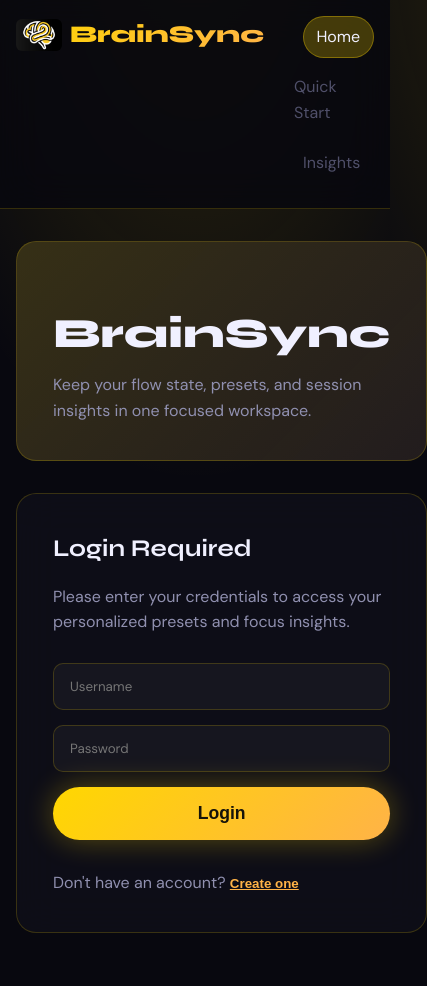
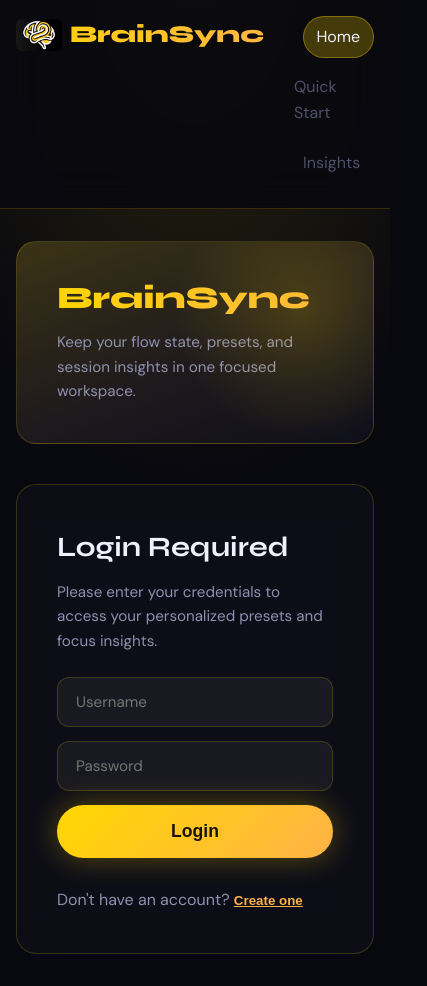
Before and after one commit to CosmicLegacy2296/BrainSync, a browser extension: page website/index.html in a window 390 px wide. Shown: the whole page, 427 px wide, since content can reach past the window. Before the commit the page ends 965 px from the top, so only its background shows below. Drawn offline with Linux system fonts and the light colour scheme.

Commit message:
fix: repair login page UI - fix BrainSync text overflow and polish layout
- Reduce login-mark font size from clamp(2.6rem, 7vw, 4.5rem) to clamp(2.2rem, 4.5vw, 3.6rem) to prevent overflow
- Add overflow: hidden and text-overflow: ellipsis to .login-mark
- Apply gold gradient to .login-mark text matching brand colors
- Add overflow: hidden to both .login-visual and .login-card panels
- Add decorative radial glow pseudo-element to .login-visual
- Improve .login-visual background gradient for richer appearance
- Add flex layout to .login-card for vertical centering
- Polish input fields: rounded corners, font-size, smooth transitions
- Improve login-card h2 typography and spacing
- Add responsive font-size override for .login-mark on mobile

```diff
--- a/website/styles.css
+++ b/website/styles.css
@@ -218,10 +218,10 @@ a {
 
 .login-wall {
   display: none;
-  grid-template-columns: minmax(0, 1fr) minmax(320px, 420px);
-  gap: 2rem;
+  grid-template-columns: 1fr minmax(320px, 420px);
+  gap: 2.5rem;
   align-items: stretch;
-  max-width: 960px;
+  max-width: 1000px;
   margin: 80px auto;
   padding: 0 2rem;
 }
@@ -232,7 +232,8 @@ a {
   border: 1px solid var(--border-subtle);
   backdrop-filter: blur(20px);
   border-radius: 20px;
-  padding: 36px;
+  padding: 40px;
+  overflow: hidden;
 }
 
 .login-visual {
@@ -240,35 +241,66 @@ a {
   flex-direction: column;
   justify-content: flex-end;
   min-height: 440px;
+  position: relative;
   background:
-    linear-gradient(135deg, rgba(255, 215, 0, 0.16), rgba(255, 179, 71, 0.08)),
+    linear-gradient(160deg, rgba(255, 215, 0, 0.18) 0%, rgba(255, 179, 71, 0.06) 60%, transparent 100%),
     var(--bg-secondary);
+}
+
+.login-visual::before {
+  content: '';
+  position: absolute;
+  top: -60px;
+  right: -60px;
+  width: 260px;
+  height: 260px;
+  background: radial-gradient(circle, rgba(255, 215, 0, 0.18) 0%, transparent 70%);
+  border-radius: 50%;
+  pointer-events: none;
+}
+
+.login-card {
+  display: flex;
+  flex-direction: column;
+  justify-content: center;
 }
 
 .login-mark {
   font-family: var(--font-display);
-  font-size: clamp(2.6rem, 7vw, 4.5rem);
+  font-size: clamp(2.2rem, 4.5vw, 3.6rem);
   font-weight: 800;
-  line-height: 1;
-  margin-bottom: 18px;
+  line-height: 1.05;
+  margin-bottom: 16px;
+  background: linear-gradient(135deg, var(--accent-primary), var(--accent-secondary));
+  -webkit-background-clip: text;
+  -webkit-text-fill-color: transparent;
+  background-clip: text;
+  white-space: nowrap;
+  overflow: hidden;
+  text-overflow: ellipsis;
+  max-width: 100%;
 }
 
 .login-visual p,
 #authSubtitle {
   color: var(--text-secondary);
+  font-size: 0.95rem;
+  line-height: 1.6;
 }
 
 .login-card h2 {
   font-family: var(--font-display);
+  font-size: 1.75rem;
+  font-weight: 700;
   color: var(--text-primary);
-  margin-bottom: 16px;
+  margin-bottom: 10px;
 }
 
 .auth-form {
   display: flex;
   flex-direction: column;
-  gap: 15px;
-  margin-top: 28px;
+  gap: 14px;
+  margin-top: 24px;
 }
 
 .auth-form-hidden {
@@ -277,12 +309,15 @@ a {
 
 .auth-form input,
 .form-group input {
-  background: rgba(255,255,255,0.04);
+  background: rgba(255,255,255,0.05);
   border: 1px solid var(--border-subtle);
-  border-radius: 10px;
-  padding: 14px 16px;
+  border-radius: 12px;
+  padding: 14px 18px;
   color: var(--text-primary);
   font-family: var(--font-body);
+  font-size: 0.95rem;
+  width: 100%;
+  transition: border-color 0.2s ease, box-shadow 0.2s ease;
 }
 
 .auth-form input:focus,
@@ -886,7 +921,11 @@ a {
   }
 
   .login-visual {
-    min-height: 220px;
+    min-height: 200px;
+  }
+
+  .login-mark {
+    font-size: clamp(1.8rem, 8vw, 2.8rem);
   }
 
   .sessions-header {
```
